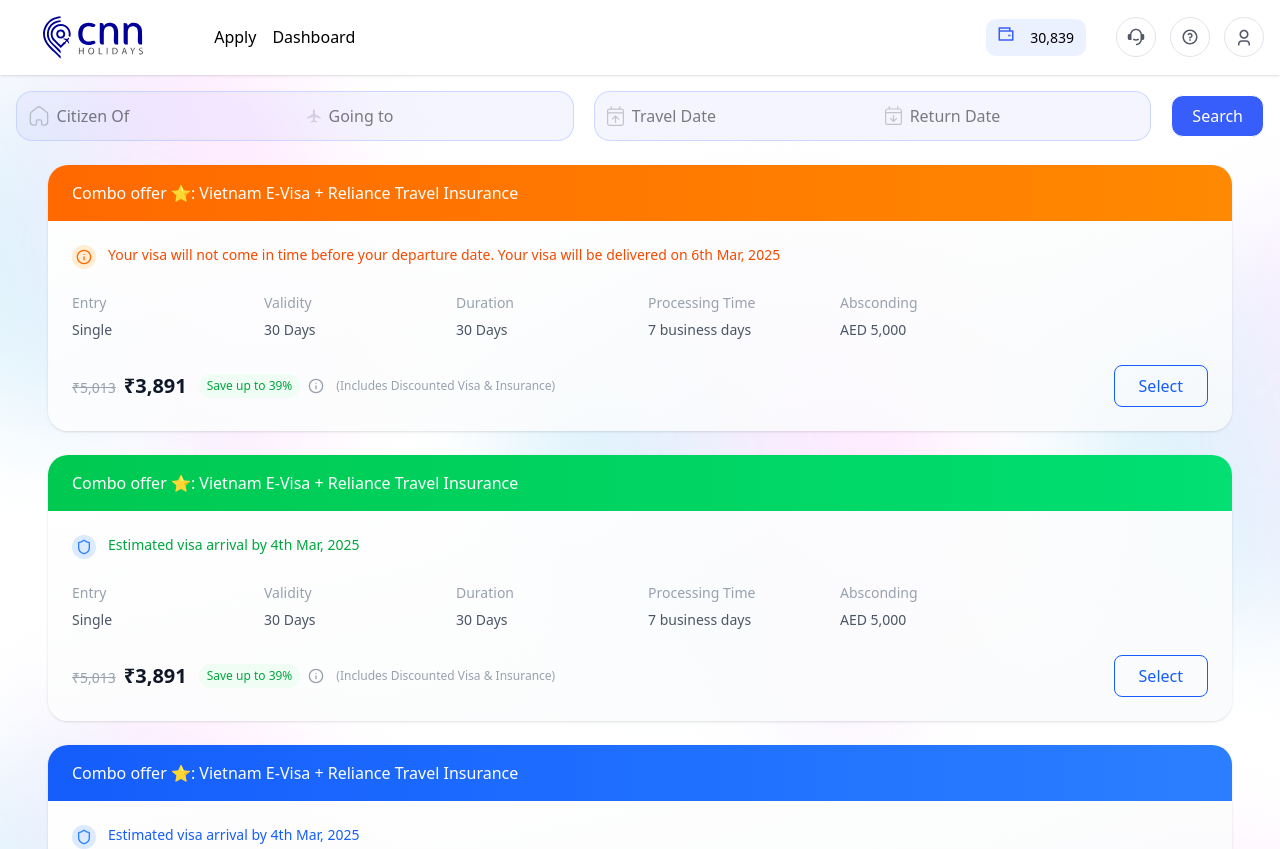
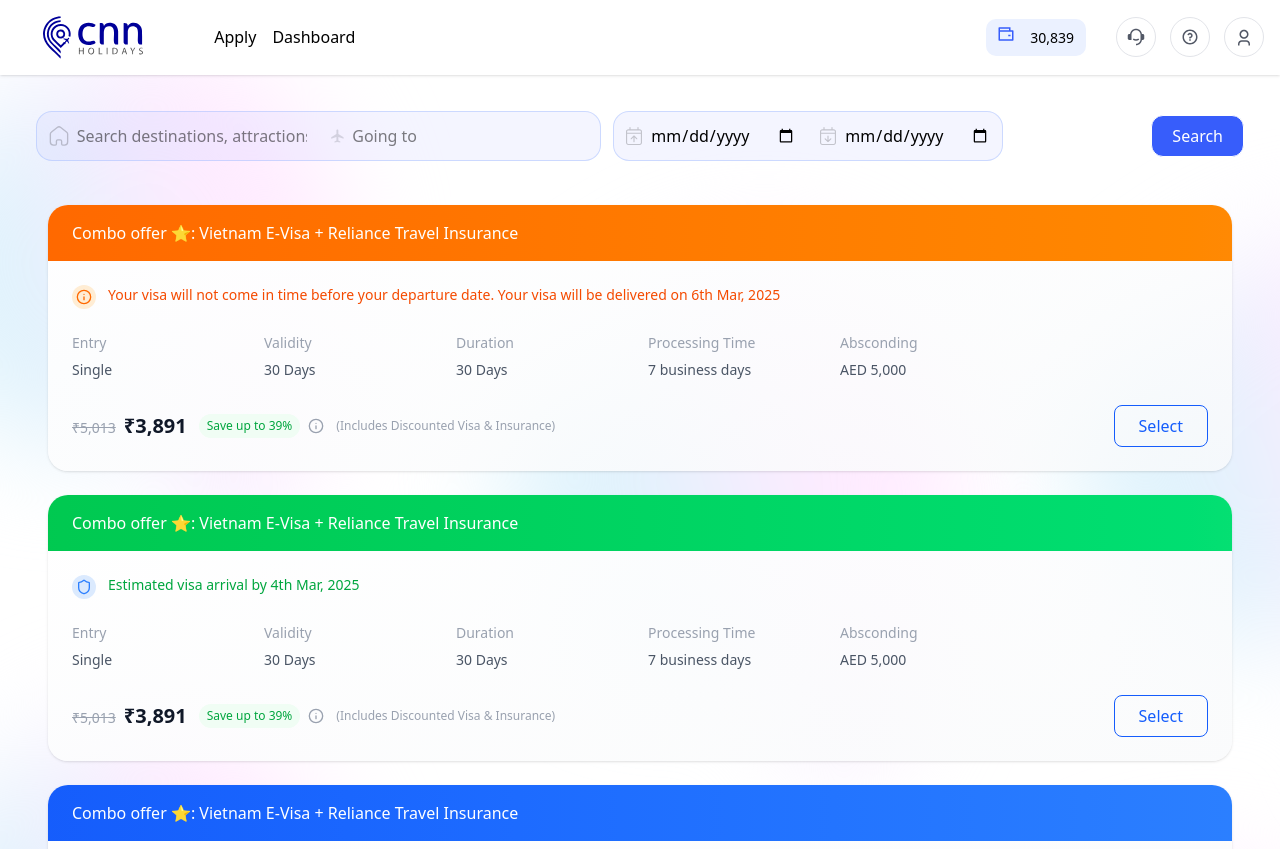
Before and after one commit to EventHex/Travel-Booking-Webapp, a React (Vite) app: page /apply in a window 1280 px wide. Shown: the top 849 px of the page. Built offline with nearby package versions, Linux system fonts and the light colour scheme; a web font is replaced by a local one.

Commit message:
form set

```diff
--- a/src/components/searchInput/index.jsx
+++ b/src/components/searchInput/index.jsx
@@ -189,8 +189,8 @@
   initialReturnDate = ""
 }) => {
   // Either use data object values or the specific props
-  console.log(data.travelDate,' travel data');
-  console.log(data.returnDate,' return data');
+  // console.log(data.travelDate,' traveldata');
+  // console.log(data.returnDate,' data');
 
   const travelDateValue = initialTravelDate || (data && data.travelDate) || "";
   const returnDateValue = initialReturnDate || (data && data.returnDate) || "";
--- a/src/pages/apply/index.jsx
+++ b/src/pages/apply/index.jsx
@@ -1,11 +1,31 @@
-import React, { useState, useRef } from "react";
+import React, { useState,useEffect, useRef } from "react";
 import { Search, AlertTriangle, Shield } from "lucide-react";
 import { Calendar, Info, MapPin, Plane, ArrowRight } from 'lucide-react';
 
 import Header from "../../components/header";
 import { Flight, Home,CalenderUp,CalenderDown, MainBackground } from "../../assets";
 import { Link } from "react-router-dom";
+import { useSearchParams } from 'react-router-dom';
+import { SearchInputDate, SearchInputText } from "../../components/searchInput";
+
 const TravelVisaBooking = () => {
+  const [searchParams] = useSearchParams();
+  const goingTo = searchParams.get('goingTo') || '';
+  const destination = searchParams.get('destination') || '';
+  const travelDate = searchParams.get('travelDate') || '';
+  const returnDate = searchParams.get('returnDate') || '';
+
+  const searchData = {
+    goingTo,
+    destination,
+    travelDate,
+    returnDate,
+  };
+
+  useEffect(() => {
+    console.log('Received search data:', searchData);
+  }, [goingTo, destination, travelDate,returnDate]);
+
   const citizenInputRef = useRef(null);
   const goingToInputRef = useRef(null);
   const TravellingInputDateRef = useRef(null);
@@ -129,102 +149,19 @@
       <div className="max-w-[1300px] w-full mx-auto p-4 rounded-lg">
         {/* Search Form */}
 
-        <div className="flex gap-5 flex-col md:flex-row justify-center items-center w-full">
-      <div className="flex gap-3 justify-center    w-full md:w-[50%] flex-col">
-        <div className="flex bg-[#BBC2FF29] border-[#A6BFFF82] border-1 rounded-2xl  md:flex-row">
-          <div className="w-full">
-            <div className="flex items-center p-3">
-              <span
-                className={`mr-2 cursor-pointer ${
-                  citizenIsFocused ? "opacity-100" : "opacity-20"
-                }`}
-                onClick={handleCitizenIconClick}
-              >
-                <img src={Home} alt="Home icon" />
-              </span>
-              <input
-                style={{ border: "none" }}
-                ref={citizenInputRef}
-                type="text"
-                placeholder="Citizen Of"
-                className="w-full bg-transparent outline-none"
-                onFocus={() => setCitizenIsFocused(true)}
-                onBlur={() => setCitizenIsFocused(false)}
-              />
-            </div>
+        <div className="flex gap-5 flex-col  justify-between md:flex-row p-5 w-full">
+            <div className="flex gap-3">
+
+         <SearchInputText    data={{ destination, goingTo  }}  />
+         <SearchInputDate   data={{  travelDate, returnDate }} />
+            </ div>
+
+            <div className="flex items-center">
+              <button className="text-white py-2 px-5 rounded-xl bg-[#375DFB] border text-[16px]">
+                Search
+              </button>
+
           </div>
-          <div className="w-full">
-            <div className="flex items-center p-3">
-              <span
-                className={`mr-2 cursor-pointer ${
-                  goingToIsFocused ? "opacity-100" : "opacity-20"
-                }`}
-                onClick={handleGoingToIconClick}
-              >
-                <img src={Flight} alt="Flight icon" />
-              </span>
-              <input
-                style={{ border: "none" }}
-                ref={goingToInputRef}
-                type="text"
-                placeholder="Going to"
-                className="w-full bg-transparent outline-none"
-                onFocus={() => setGoingToIsFocused(true)}
-                onBlur={() => setGoingToIsFocused(false)}
-              />
-            </div>
-          </div>
-        </div>
-      </div>
-      <div className="flex gap-3 w-full md:w-[50%] flex-col">
-        <div className="flex bg-[#BBC2FF29] border-[#A6BFFF82] border-1 rounded-2xl  md:flex-row">
-          <div className="w-full">
-            <div className="flex items-center p-3">
-              <span
-                className={`mr-2 cursor-pointer ${
-                  TravellingFocuse ? "opacity-100" : "opacity-20"
-                }`}
-                onClick={handleTrevellingIconClick}
-              >
-                <img src={CalenderUp} alt="Calendar icon" />
-              </span>
-              <input
-                style={{ border: "none" }}
-                ref={TravellingInputDateRef}
-                type="text"
-                placeholder="Travel Date"
-                className="w-full bg-transparent outline-none"
-                onFocus={() => setTravellingFocuse(true)}
-                onBlur={() => setTravellingFocuse(false)}
-              />
-            </div>
-          </div>
-          <div className="w-full">
-            <div className="flex items-center p-3">
-              <span
-                className={`mr-2 cursor-pointer ${
-                  TrvellingEndFocus ? "opacity-100" : "opacity-20"
-                }`}
-                onClick={handleTravellingEndIconClick}
-              >
-                <img src={CalenderDown} alt="Calendar icon" />
-              </span>
-              <input
-                style={{ border: "none" }}
-                ref={TrvellingInputEndDateRef}
-                type="text"
-                placeholder="Return Date"
-                className="w-full bg-transparent outline-none"
-                onFocus={() => setTrvellingEndFocus(true)}
-                onBlur={() => setTrvellingEndFocus(false)}
-              />
-            </div>
-          </div>
-        </div>
-      </div>
-      <div className="flex items-center">
-        <button className="text-white py-2 px-5 rounded-xl bg-[#375DFB] border text-[16px]">Search</button>
-      </div>
     </div>
     {/* *************  ticket section ***************** */}
     <main className="max-w-7xl mx-auto py-4 sm:py-6   sm:px-6 lg:px-8">
--- a/src/pages/form/index.jsx
+++ b/src/pages/form/index.jsx
@@ -568,9 +568,8 @@
       <div
         style={{
           backgroundImage: `url(${MainBackground})`,
-          backgroundSize: "100%", // Don't scale the image
-          backgroundPosition: "center", // Start from top left
-          backgroundRepeat: "repeat", // Repeat in both directions
+          backgroundSize: "100%",
+          backgroundPosition: "center",
           width: "100%",
 
             }}
--- a/src/pages/home/index.jsx
+++ b/src/pages/home/index.jsx
@@ -244,7 +244,7 @@
               <div className="flex justify-end">
                 <Link
                   to={{
-                    pathname: "/form",
+                    pathname: "/apply",
                     search: `?${new URLSearchParams(searchData).toString()}`,
                     state: searchData,
                   }}
```
